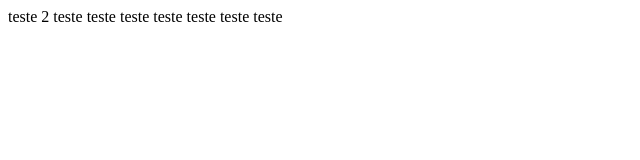
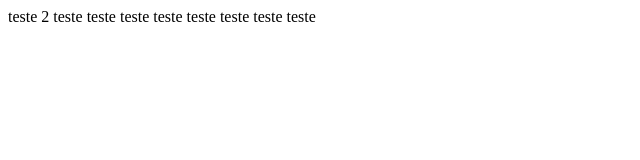
Before and after one commit to JoaoVNunes99/meu_projeto_versionado, a plain HTML site: page index.html in a window 1280 px wide. Shown: the full height of the page, 0-640 px from the left. Drawn offline with Linux system fonts and the light colour scheme.

Commit message:
Update index.html

```diff
--- a/index.html
+++ b/index.html
@@ -3,6 +3,6 @@
 teste 2
   teste teste
   teste teste teste
-  teste teste
+  teste teste teste
 </body>
 </html>
```
